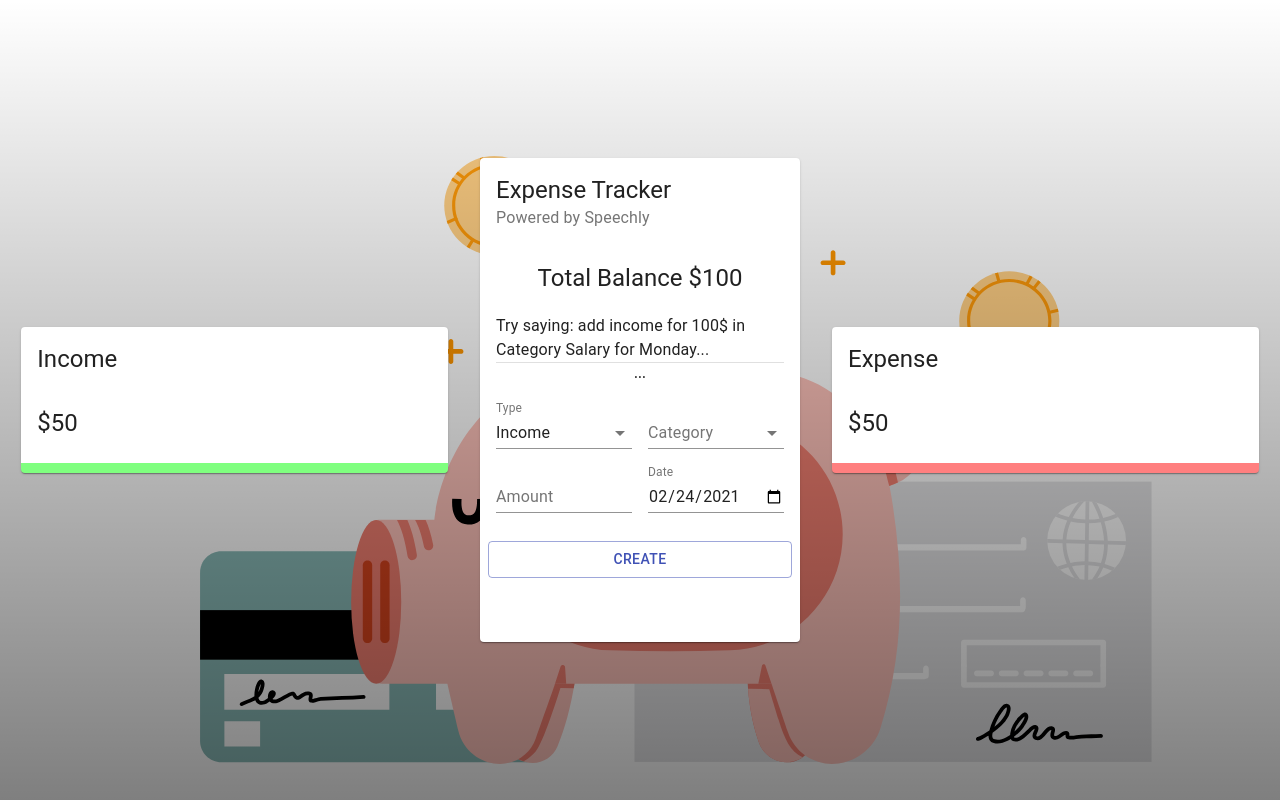
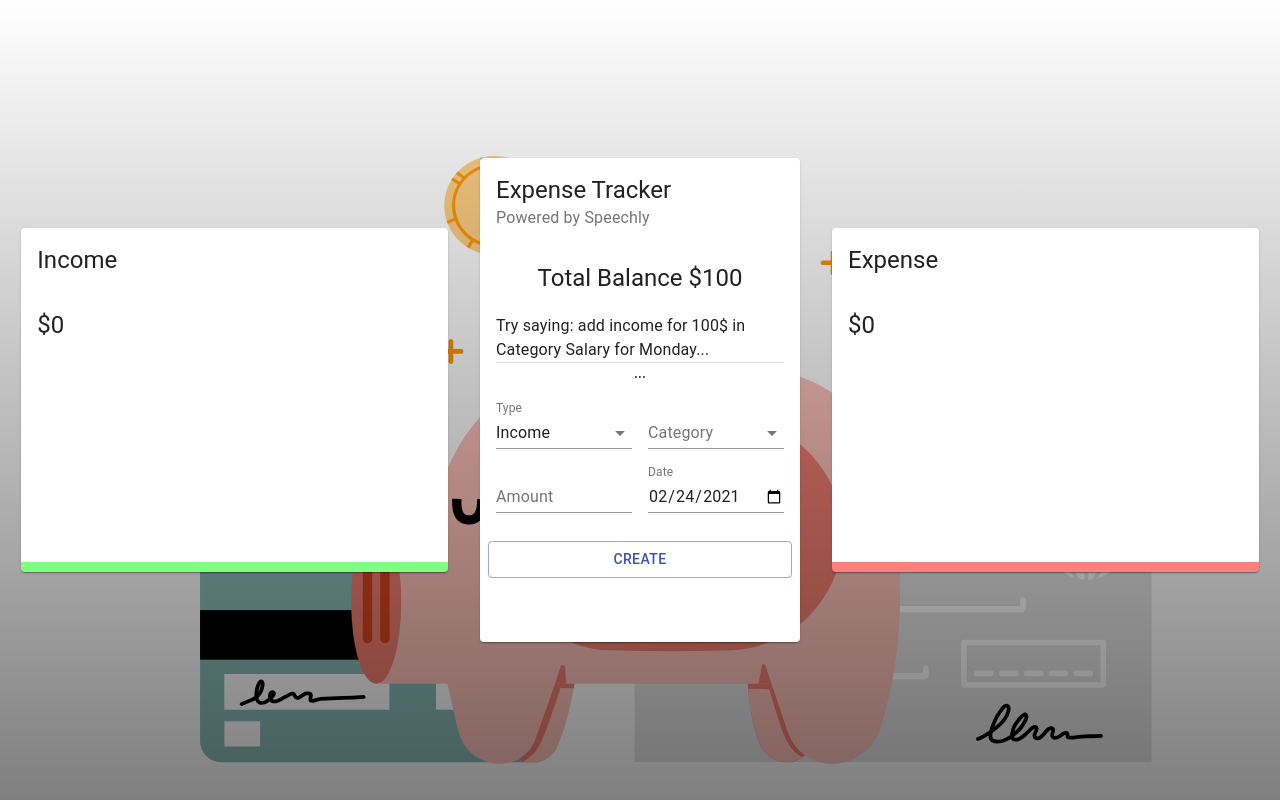
Before and after one commit to alexandrezagame/expense-tracker-voice-control, a React (Create React App) app: page / in a window 1280 px wide. Built offline with nearby package versions, Linux system fonts and the light colour scheme.

Commit message:
adding doughnut chart to display income and expenses

```diff
--- a/src/components/Details/Details.jsx
+++ b/src/components/Details/Details.jsx
@@ -1,17 +1,19 @@
 import React from 'react';
 import { Card, CardHeader, CardContent, Typography } from '@material-ui/core';
 import { Doughnut } from 'react-chartjs-2';
+import useTransactions from '../../useTransactions';
 
 import useStyles from './styles';
 
 const Details = ({ title }) => {
   const classes = useStyles();
+  const { total, chartData } = useTransactions(title);
   return (
     <Card className={title === 'Income' ? classes.income : classes.expense}>
       <CardHeader title={title} />
       <CardContent>
-        <Typography variant="h5">$50</Typography>
-        {/* <Doughnut data="DATA" /> */}
+        <Typography variant="h5">${total}</Typography>
+        <Doughnut data={chartData} />
       </CardContent>
     </Card>
   );
--- a/src/useTransactions.js
+++ b/src/useTransactions.js
@@ -0,0 +1,41 @@
+import { useContext } from 'react';
+import { ExpenseTrackerContext } from './context/Context';
+
+import {
+  incomeCategories,
+  expenseCategories,
+  resetCategories,
+} from './constants/categories';
+
+const useTransactions = (title) => {
+  resetCategories();
+  const { transactions } = useContext(ExpenseTrackerContext);
+  const rightTransactions = transactions.filter((t) => t.type === title);
+  const total = rightTransactions.reduce(
+    (acc, currVal) => (acc += currVal.amount),
+    0
+  );
+  const categories = title === 'Income' ? incomeCategories : expenseCategories;
+
+  rightTransactions.forEach((t) => {
+    const category = categories.find((c) => c.type === t.category);
+
+    if (category) category.amount += t.amount;
+  });
+
+  const filteredCategories = categories.filter((sc) => sc.amount > 0);
+
+  const chartData = {
+    datasets: [
+      {
+        data: filteredCategories.map((c) => c.amount),
+        backgroundColor: filteredCategories.map((c) => c.color),
+      },
+    ],
+    labels: filteredCategories.map((c) => c.type),
+  };
+
+  return { filteredCategories, total, chartData };
+};
+
+export default useTransactions;
```
